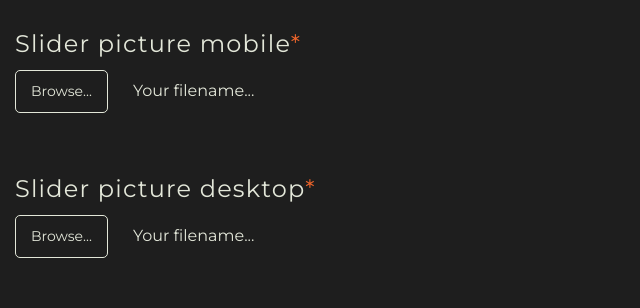
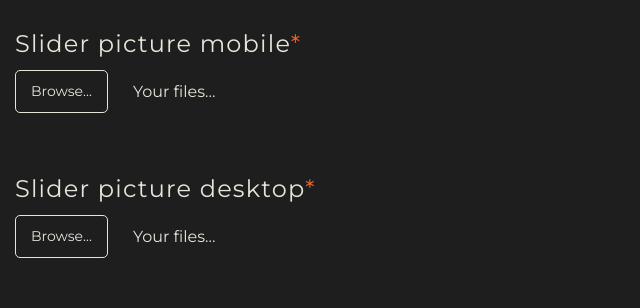
Before and after one commit to outsideOfficialy/adminPanel, a Next.js app: page /slider in a window 1280 px wide. Shown: the part 644-952 px from the top of the page, without its empty margins (0-640 px from the left). Built offline with nearby package versions, Linux system fonts and the light colour scheme; a web font is replaced by a local one.

Commit message:
tsting in state

```diff
--- a/app/slider/page.tsx
+++ b/app/slider/page.tsx
@@ -1,34 +1,46 @@
 "use client";
 
-import React from "react";
+import React, { useEffect } from "react";
 import PageLayout from "@/components/PageLayout";
 
-import { InputTypeText, SearchInput, FileInput, TextArea } from "@/components/Inputs";
+import { InputTypeText, SearchInput, FileInput } from "@/components/Inputs";
 
 const Slider = () => {
   const page = "slider";
+  const [fileList, setFileList] = React.useState<{
+    [key: string]: string
+  }>({});
+
+  // incoming - true - значит данные пришли с бд, false - загружены вручную, undefined - ничего
 
   return (
     <PageLayout pageSubmit={page} title="Slider">
-      <SearchInput pageSearch={page} placeholder="ID slider..." label="Slider search" name="id" />
+      <SearchInput setFileList={(el: {[key: string] : string}) => {
+        const keyOfEl = Object.keys(el)[0];
+        const files = {...fileList, [keyOfEl]: el[keyOfEl]};
+
+        setFileList(files);
+      }} pageSearch={page} placeholder="ID slider..." label="Slider search" name="id" />
 
       <InputTypeText placeholder="Slider title...." label="Slider Title*" name="title" required />
-      <InputTypeText placeholder="Slider link...." label="Slider Link*" name="subtitle" required />
+      <InputTypeText placeholder="Slider link...." label="Slider Link*" name="link" required />
 
       <FileInput
         placeholder="Browse..."
         accept="image/webp, image/png, image/jpg, image/jpeg"
-        name="preview_picture[]"
+        name="preview_picture_mobile[]"
         label="Slider picture mobile*"
         id="slider-mobile-file-input"
+        fileList={fileList}
         required
       />
       <FileInput
         placeholder="Browse..."
         accept="image/webp, image/png, image/jpg, image/jpeg"
-        name="preview_picture[]"
+        name="preview_picture_desktop[]"
         label="Slider picture desktop*"
         id="slider-desktop-file-input"
+        fileList={fileList}
         required
       />
     </PageLayout>
--- /dev/null
+++ b/components/ImgInputDisplay/index.tsx
@@ -0,0 +1,20 @@
+import React from "react";
+
+interface ImgInputDisplayProps {
+  src: string | Blob;
+  imgName: string;
+}
+
+const ImgInputDisplay: React.FC<ImgInputDisplayProps> = ({ src, imgName }) => {
+  return <div className="flex gap-[15px] items-center relative">
+    <img
+      className="max-w-[100px] max-h-[150px]"
+      src={typeof src !== "string" ? URL.createObjectURL(src) : src}
+      alt={imgName}
+    />
+    <span>{imgName}</span>
+    {/* <div className="absolute left-[calc(100%+15px)] min-w-[50px]"></div> */}
+  </div>
+};
+
+export default ImgInputDisplay;
--- a/components/Inputs/inputWrapper.tsx
+++ b/components/Inputs/inputWrapper.tsx
@@ -7,7 +7,7 @@ export const InputWrapper: React.FC<InputWrapperProps> = ({ label, className, ch
   return (
     <div
       className={clsx(
-        "flex flex-col items-start gap-[15px] md:gap-[10px] w-full max-w-[450px] ",
+        "flex flex-col items-start gap-[15px] md:gap-[10px] w-full max-w-[450px] input-container ",
         className ? className : ""
       )}
     >
--- a/components/Inputs/interfaces.tsx
+++ b/components/Inputs/interfaces.tsx
@@ -19,6 +19,7 @@ export interface SearchInputProps {
   placeholder: string;
   name: string;
   pageSearch: string;
+  setFileList: (el: {[key: string]: string}) => void;
   // onSearch: (e: React.MouseEvent<HTMLButtonElement>) => void; // Функция обработчика поиска
 }
 
@@ -38,4 +39,8 @@ export interface FileInputProps {
   multiple?: boolean;
   accept: string;
   required?: boolean;
+  fileList?: {
+    [key: string]: string;
+  };
+  // filesSrc?: string[];
 }
--- a/components/Inputs/searchInput.tsx
+++ b/components/Inputs/searchInput.tsx
@@ -2,16 +2,17 @@ import React, { useState, useEffect } from "react";
 import clsx from "clsx";
 import { Transition } from "@headlessui/react";
 import { SearchInputProps } from "./interfaces";
-import ButtonTemplate from "../ButtonTemplate";
 
 export const SearchInput: React.FC<SearchInputProps> = ({
   label,
   placeholder,
   name,
-  pageSearch
+  pageSearch,
+  setFileList,
 }) => {
   const [isOpen, setIsOpen] = useState<boolean>(false);
   const [searchResults, setSearchResults] = useState<any[]>([]);
+  const serverRoot = "http://admin-panel-backend";
 
   const openToggler = (value: boolean) => setIsOpen(value);
 
@@ -36,7 +37,7 @@ export const SearchInput: React.FC<SearchInputProps> = ({
 
   const deleteHandle = (id: string) => {
     // console.log(`http://admin-panel-backend/${pageSearch}/${id}`);
-    fetch(`http://admin-panel-backend/${pageSearch}/${id}`, { method: "DELETE" })
+    fetch(`${serverRoot}/${pageSearch}/${id}`, { method: "DELETE" })
       .then((d) => {
         console.log(d);
         // if (!d.ok) {
@@ -129,9 +130,25 @@ export const SearchInput: React.FC<SearchInputProps> = ({
                             | HTMLTextAreaElement;
                           if (!elementInDom) continue;
 
-                          if (key === "preview_picture") {
-                            const prevPicInput = (document.querySelector("input[name='preview_picture[]']") as HTMLInputElement);
-                            prevPicInput.required = false;
+                          if (key.includes("preview_picture")) {
+
+                            setFileList({
+                              [key]: item[key]
+                            });
+
+
+                            // const allImgs = JSON.parse(item[key]);
+                            // const allElements: React.ReactElement[] = [];
+                            // const fileInputParent = (document.querySelector("input[name^='preview_picture']") as HTMLInputElement).parentElement?.querySelector(".selected-imgs-container");
+
+                            // if (fileInputParent) {
+                            //   for (const path of allImgs) {
+                            //     const separatedPath = path.split("/");
+                            //     allElements.push(<ImgInputDisplay src={serverRoot + "/" + path} imgName={separatedPath[separatedPath.length - 1]} />);
+                            //   }
+                            //   ReactDOM.render(allElements, fileInputParent);
+                            // }
+
                           } else if (key === "social_media_links") {
                             const socialLinks = JSON.parse(item[key]);
 
--- a/components/Inputs/typeFile.tsx
+++ b/components/Inputs/typeFile.tsx
@@ -1,7 +1,8 @@
 import { FileInputProps } from "./interfaces";
-import React from "react";
+import React, { useEffect } from "react";
 import { InputWrapper } from "./inputWrapper";
-import ButtonTemplate from "../ButtonTemplate";
+// import ButtonTemplate from "../ButtonTemplate";
+import ImgInputDisplay from "../ImgInputDisplay";
 
 export const FileInput: React.FC<FileInputProps> = ({
   placeholder,
@@ -10,13 +11,44 @@ export const FileInput: React.FC<FileInputProps> = ({
   id,
   multiple = false,
   accept,
-  required
+  required,
+  fileList,
 }) => {
-  const [files, setFiles] = React.useState<string | FileList>("Your filename...");
+  const [files, setFiles] = React.useState<null | FileList>(null);
+
+  // useEffect(() => {
+  //   updateFileDisplay();
+  // }, [fileList]);
+
+  function updateFileDisplay() {
+    const fileListVal = fileList ? fileList[name.replaceAll(/[\[\]]/g, "")] : null;
+
+    if (!files && (!fileListVal || fileListVal === "")) return <span className="absolute translate w-max text-[14px] md:text-[16px] top-1/2 -translate-y-[calc(50%+7px)] left-full">Your files...</span>;
+
+
+    if (fileListVal && fileListVal !== "") {
+      // setFiles(null);
+      return <>Hi!</>;
+    }
+
+    if (files) {
+      fileList ? fileList[name.replaceAll(/[\[\]]/g, "")] = "" : null;
+
+      // setFiles(null);
+      return <>
+        {Array.from(files).map((el, idx) => {
+          return <ImgInputDisplay key={idx} src={el} imgName={el.name} />
+        })}
+      </>;
+    }
+
+
+    return <>Error!</>
+  }
 
   return (
     <InputWrapper label={label}>
-      <div>
+      <div className="relative">
         <label
           htmlFor={id}
           className="inline-block cursor-pointer py-[7px] px-[10px] md:py-[10px] md:px-[15px] text-[14px] border-white border-[1px] rounded-[5px] mr-[25px] mb-[15px]"
@@ -37,29 +69,9 @@ export const FileInput: React.FC<FileInputProps> = ({
           }}
         />
         {/* file name */}
-        {(function () {
-          if (typeof files === "string") {
-            return <span className="text-[14px] md:text-[16px]">{files}</span>;
-          }
-
-          return (
-            <div className="flex flex-col gap-[15px]">
-              {Array.from(files).map((el, idx) => {
-                return (
-                  <div className="flex gap-[15px] items-center relative">
-                    <img
-                      className="max-w-[100px] max-h-[150px]"
-                      src={URL.createObjectURL(el)}
-                      alt={el.name}
-                    />
-                    <span>{el.name}</span>
-                    <div className="absolute left-[calc(100%+15px)] min-w-[50px]"></div>
-                  </div>
-                );
-              })}
-            </div>
-          );
-        })()}
+        <div className="flex flex-col gap-[15px] selected-imgs-container">
+          {updateFileDisplay()}
+        </div>
       </div>
     </InputWrapper>
   );
```
